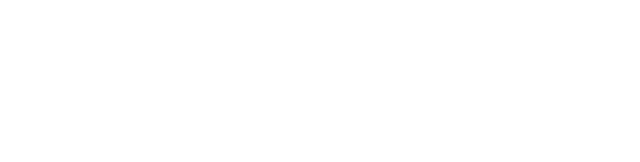
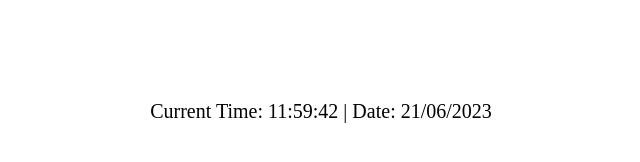
Before and after one commit to acciojob/clock-Anujraghuwanshi2408, a website: page main.html in a window 1280 px wide. Shown: the whole page, without its empty margins (319-959 px from the left). Drawn offline with Linux system fonts and the light colour scheme.

Commit message:
created a submission

```diff
--- a/main.html
+++ b/main.html
@@ -4,9 +4,17 @@
 
 <head>
 	<link rel="stylesheet" href="styles.css">
+ <style>
+        #timer {
+            font-size: 20px;
+            margin-top: 100px;
+            text-align: center;
+        }
+    </style>
 </head>
 
 <body>
+    <p id="timer"></p>
 	<!-- the entire body must be written by student -->
     <script type="text/javascript" src="./script.js">
 </script>
--- a/script.js
+++ b/script.js
@@ -1 +1,29 @@
 //your JS code here. If required.
+function updateTimer() {
+            var timerElement = document.getElementById("timer");
+            var currentDate = new Date();
+
+            var day = currentDate.getDate();
+            var month = currentDate.getMonth() + 1; // Month starts from 0
+            var year = currentDate.getFullYear();
+
+            var hours = currentDate.getHours();
+            var minutes = currentDate.getMinutes();
+            var seconds = currentDate.getSeconds();
+
+            var time = hours + ":" + addLeadingZero(minutes) + ":" + addLeadingZero(seconds);
+            var date = addLeadingZero(day) + "/" + addLeadingZero(month) + "/" + year;
+
+            timerElement.textContent = "Current Time: " + time + " | Date: " + date;
+        }
+
+        // Function to add a leading zero for numbers less than 10
+        function addLeadingZero(number) {
+            return number < 10 ? "0" + number : number;
+        }
+
+        // Update the timer initially
+        updateTimer();
+
+        // Update the timer every second (1000 milliseconds)
+        setInterval(updateTimer, 1000);
```
